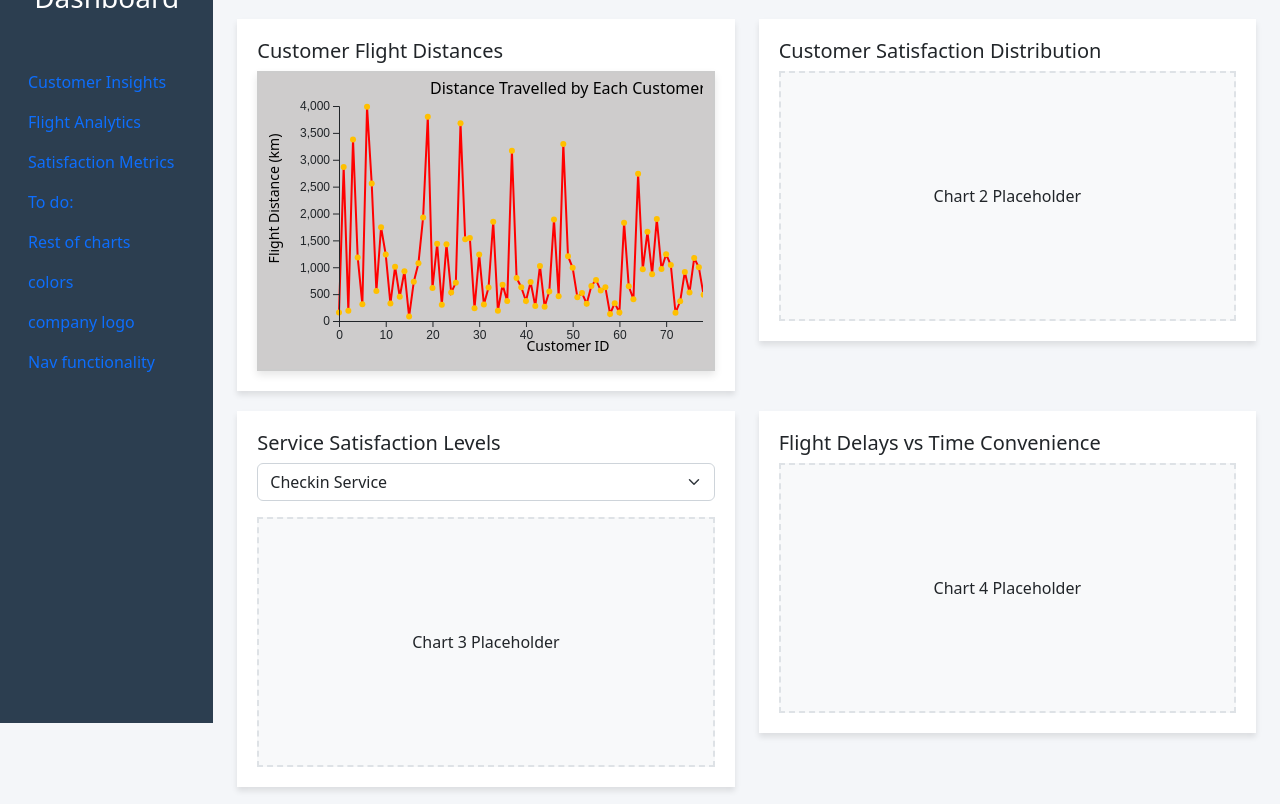
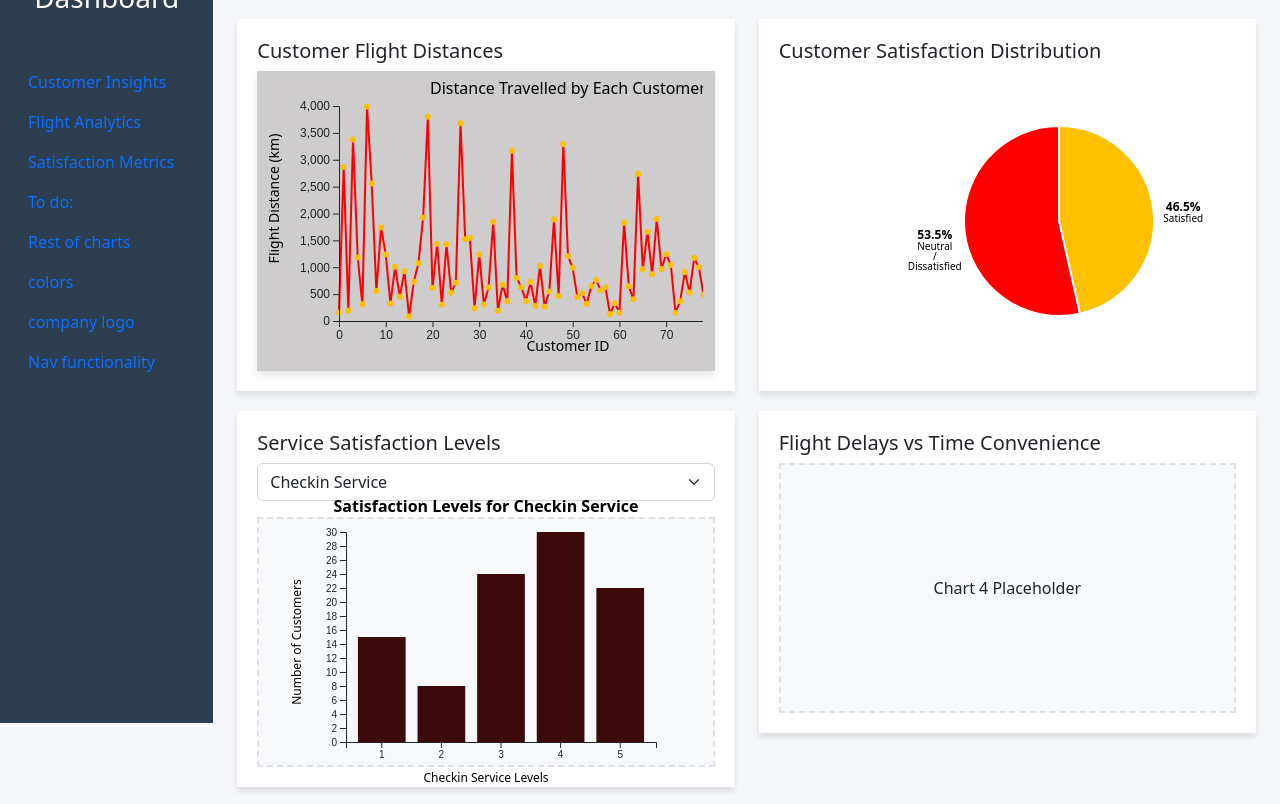
Before and after one commit to vaderman64/uiProj, a plain HTML site: page index.html in a window 1280 px wide. Shown: the part 77-881 px from the top of the page. Drawn offline with nearby package versions, Linux system fonts and the light colour scheme.

Commit message:
added chart 2 and 3

```diff
--- /dev/null
+++ b/chart2.js
@@ -0,0 +1,86 @@
+function createChart2(data) {
+    console.log("Creating Chart 2 with data:", data.length, "points");
+    // Calculate satisfaction proportions
+    const satisfactionCounts = d3.rollup(
+        data,
+        v => v.length,
+        d => d.satisfaction > 0 ? 'Satisfied' : 'Neutral / Dissatisfied'
+    );
+
+    // Convert rollup to array for pie chart
+    const satisfactionData = Array.from(satisfactionCounts, ([key, value]) => ({
+        category: key,
+        count: value
+    }));
+
+    // Set up chart dimensions
+    const margin = { top: 20, right: 40, bottom: 20, left: 50 };
+    const width = 300 - margin.left - margin.right;
+    const height = 300 - margin.top - margin.bottom;
+    const radius = Math.min(width, height) / 2;
+
+    // Create SVG
+    const svg = d3.select('#chart2')
+        .append('svg')
+            .attr('width', width + margin.left + margin.right)
+            .attr('height', height + margin.top + margin.bottom)
+        .append('g')
+            .attr('transform', `translate(${width/2 + margin.left},${height/2 + margin.top})`);
+
+    // Color scale
+    const color = d3.scaleOrdinal()
+        .domain(['Satisfied', 'Neutral / Dissatisfied'])
+        .range(['#FFC000', '#FF0000']);
+
+    // Pie layout
+    const pie = d3.pie()
+        .value(d => d.count)
+        .sort(null);
+
+    const path = d3.arc()
+        .outerRadius(radius - 10)
+        .innerRadius(0);
+
+    const label = d3.arc()
+        .outerRadius(radius + 30)
+        .innerRadius(radius + 10);
+
+    // Create pie chart
+    const arcs = svg.selectAll('.arc')
+        .data(pie(satisfactionData))
+        .enter()
+        .append('g')
+            .attr('class', 'arc');
+
+    // Add colored slices
+    arcs.append('path')
+        .attr('d', path)
+        .attr('fill', d => color(d.data.category))
+        .attr('stroke', 'white')
+        .style('stroke-width', '2px');
+
+    // Add percentage labels
+    arcs.append('text')
+        .attr('transform', d => `translate(${label.centroid(d)})`)
+        .attr('dy', '0.35em')
+        .style('text-anchor', 'middle')
+        .style('font-size', '12px')
+        .style('font-weight', 'bold')
+        .text(d => `${((d.data.count / data.length) * 100).toFixed(1)}%`);
+
+    // Add category labels
+    arcs.append('text')
+    .attr('transform', d => `translate(${label.centroid(d)})`)
+    .attr('y', 15) // Move the entire label group vertically
+    .style('text-anchor', 'middle')
+    .style('font-size', '10px')
+    .selectAll('tspan')
+    .data(d => d.data.category.split(' '))
+    .enter()
+    .append('tspan')
+    .attr('x', 0) // Center-align each tspan
+    .attr('dy', (d, i) => i === 0 ? '0em' : '1em') // Offset subsequent lines
+    .text(d => d);
+
+
+}
--- /dev/null
+++ b/chart3.js
@@ -0,0 +1,110 @@
+function createChart3(data) {
+    const categorySelector = d3.select("#categorySelector");
+    const chartContainer = d3.select("#chart3");
+
+    // Define the categories and their corresponding data fields
+    const categories = {
+        "Checkin Service": "Checkin service",
+        "Ease of Online Booking": "Ease of Online booking",
+        "Gate Location": "Gate location",
+        "On-board Service": "On-board service",
+        "Baggage Handling": "Baggage Handling"
+    };
+
+    // Function to update the chart
+    function updateChart(selectedCategory) {
+        const field = categories[selectedCategory];
+
+        // Group and count data by satisfaction level
+        const satisfactionCounts = d3.rollups(
+            data,
+            v => v.length,
+            d => d[field]
+        ).sort((a, b) => d3.ascending(a[0], b[0]));
+
+        const maxCount = d3.max(satisfactionCounts, d => d[1]);
+
+        // Clear existing chart
+        chartContainer.html("");
+
+        const svgWidth = 400;
+        const svgHeight = 300;
+        const margin = { top: 40, right: 30, bottom: 50, left: 60 };
+        const width = svgWidth - margin.left - margin.right;
+        const height = svgHeight - margin.top - margin.bottom;
+
+        const svg = chartContainer
+            .append("svg")
+            .attr("width", svgWidth)
+            .attr("height", svgHeight);
+
+        const chartGroup = svg
+            .append("g")
+            .attr("transform", `translate(${margin.left},${margin.top})`);
+
+        // Scales
+        const xScale = d3
+            .scaleBand()
+            .domain(satisfactionCounts.map(d => d[0]))
+            .range([0, width])
+            .padding(0.2);
+
+        const yScale = d3.scaleLinear().domain([0, maxCount]).range([height, 0]);
+
+        // Axes
+        const xAxis = chartGroup
+            .append("g")
+            .attr("transform", `translate(0,${height})`)
+            .call(d3.axisBottom(xScale));
+
+        const yAxis = chartGroup.append("g").call(d3.axisLeft(yScale));
+
+        // Bars
+        chartGroup
+            .selectAll(".bar")
+            .data(satisfactionCounts)
+            .enter()
+            .append("rect")
+            .attr("class", "bar")
+            .attr("x", d => xScale(d[0]))
+            .attr("y", d => yScale(d[1]))
+            .attr("width", xScale.bandwidth())
+            .attr("height", d => height - yScale(d[1]))
+            .attr("fill", "#3c0a0a");
+
+        // X-axis Label
+        svg.append("text")
+            .attr("x", svgWidth / 2)
+            .attr("y", svgHeight - 10)
+            .attr("text-anchor", "middle")
+            .attr("font-size", "12px")
+            .text(`${selectedCategory} Levels`);
+
+        // Y-axis Label
+        svg.append("text")
+            .attr("transform", "rotate(-90)")
+            .attr("x", -svgHeight / 2)
+            .attr("y", 15)
+            .attr("text-anchor", "middle")
+            .attr("font-size", "12px")
+            .text("Number of Customers");
+
+        // Title
+        svg.append("text")
+            .attr("x", svgWidth / 2)
+            .attr("y", margin.top / 2)
+            .attr("text-anchor", "middle")
+            .attr("font-size", "16px")
+            .attr("font-weight", "bold")
+            .text(`Satisfaction Levels for ${selectedCategory}`);
+    }
+
+    // Initial rendering with default category
+    updateChart(categorySelector.property("value"));
+
+    // Update chart on category change
+    categorySelector.on("change", function () {
+        const selectedCategory = d3.select(this).property("value");
+        updateChart(selectedCategory);
+    });
+}
--- a/index.html
+++ b/index.html
@@ -5,6 +5,7 @@
     <meta charset="UTF-8">
     <meta name="viewport" content="width=device-width, initial-scale=1.0">
     <title>CanJet Customer Satisfaction Dashboard</title>
+    <link rel="icon" href="images/logo.png" type="image/ico">
     <!-- D3 -->
     <script src="https://d3js.org/d3.v7.min.js"></script>
     <!-- Bootstrap CSS -->
@@ -12,6 +13,8 @@
     <!-- Js Files -->
     <script src="main.js"></script>
     <script src="chart1.js"></script>
+    <script src="chart2.js"></script>
+    <script src="chart3.js"></script>
     <style>
         body {
             background-color: #f4f6f9;
@@ -45,6 +48,10 @@
             box-shadow: 0 4px 8px rgba(0, 0, 0, 0.1);
             padding: 10px;
 
+        }
+
+        .chart-2 {
+            margin-left: 125px;
         }
 
         .sidebar {
@@ -126,8 +133,7 @@
                     <div class="col-md-6">
                         <div class="dashboard-card">
                             <h5>Customer Satisfaction Distribution</h5>
-                            <div id="chart2" class="chart-placeholder">
-                                Chart 2 Placeholder
+                            <div id="chart2" class="chart-2">
                             </div>
                         </div>
                     </div>
--- a/main.js
+++ b/main.js
@@ -1,4 +1,3 @@
-
 // Load the CSV data
 d3.csv("data.csv").then(data => {
     // Process the data
@@ -21,8 +20,8 @@ d3.csv("data.csv").then(data => {
     console.log("Data Loaded Successfully");
     // Pass data to individual chart functions
     createChart1(data);
-    // createChart2(data);
-    // createChart3(data);
+    createChart2(data);
+    createChart3(data);
     // createChart4(data);
     // createChart5(data);
     // createChart6(data);
```
Also changed, not shown: chartdetails.txt, images/logo.png (added).
